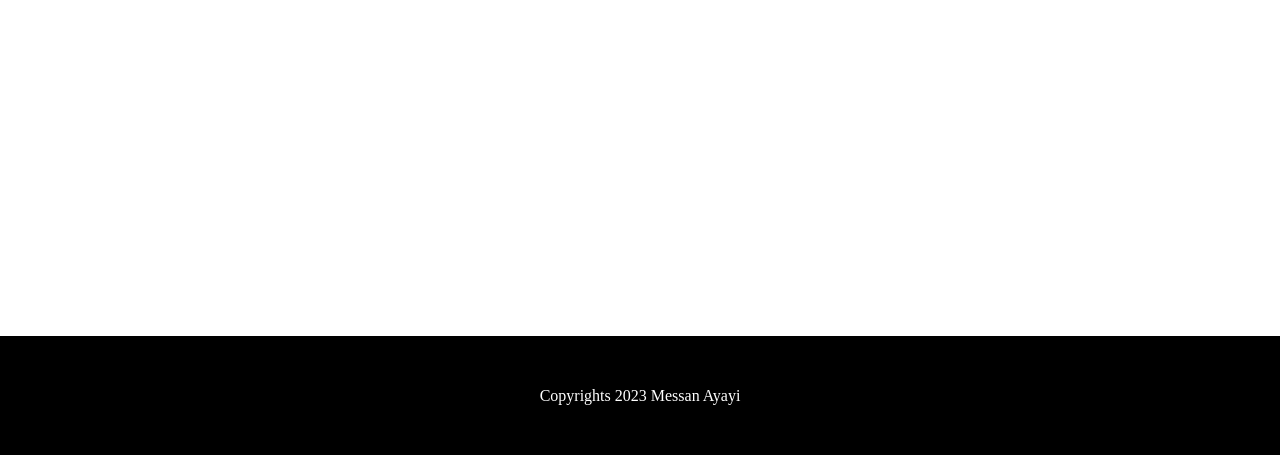
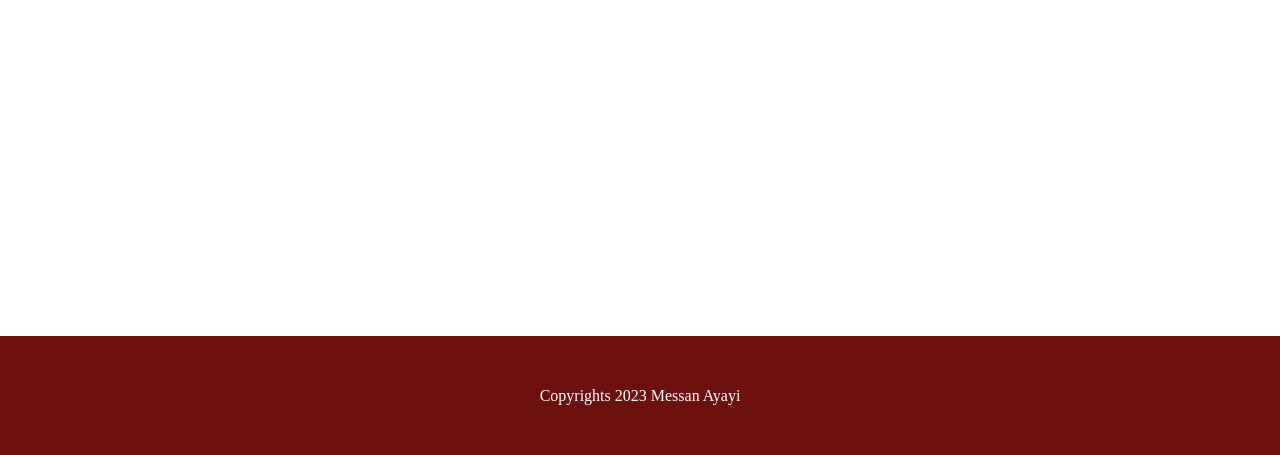
Before and after one commit to cinopepito/porfolio2, a plain HTML site: page index.html in a window 1280 px wide. Shown: the part 345-800 px from the top of the page. Drawn offline with Linux system fonts and the light colour scheme.

Commit message:
color of the header and footer has been changed

```diff
--- a/style.css
+++ b/style.css
@@ -18,7 +18,7 @@ html {
 header,
 footer {
   text-align: center;
-  background: #000;
+  background: #6c1010;
   color: #fff;
   padding: 50px;
 }
```
Also changed, not shown: 1 other file.
